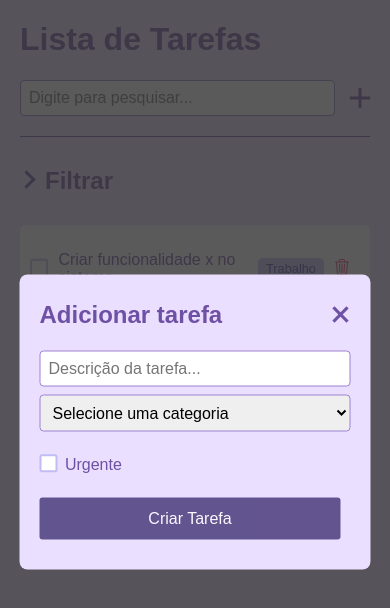
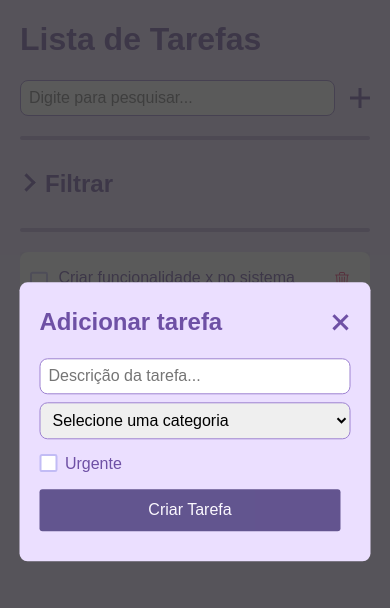
Before and after one commit to efluviae/todo-react, a React (Vite) app in the folder todo/: page / in a window 390 px wide. Both pictures are taken after a click on the element 360 px from the left and 97 px from the top of the page. Shown: the top 608 px of the page. Built offline with nearby package versions, Linux system fonts and the light colour scheme; a web font is replaced by a local one.

Commit message:
make it responsive

```diff
--- a/todo/src/App.css
+++ b/todo/src/App.css
@@ -7,7 +7,7 @@
 
 @media (min-width: 768px) {
   .app {
-    border-radius: 5px;
+    border-radius: 8px;
     padding: 20px 30px;
     box-shadow: 0 0 10px rgba(0, 0, 0, 0.1);
   }
--- a/todo/src/App.jsx
+++ b/todo/src/App.jsx
@@ -80,6 +80,7 @@ function App() {
         urgentFilter={urgentFilter}
         setUrgentFilter={setUrgentFilter}
       />
+      <div className="divider"></div>
       <TodoList
         todos={todos}
         filter={filter}
--- a/todo/src/components/AddPopup.css
+++ b/todo/src/components/AddPopup.css
@@ -58,3 +58,11 @@
     width: 75%;
   }
 }
+
+/* Desktop Styles 1200px */
+
+@media (min-width: 1200px) {
+  .add-popup {
+    width: 45%;
+  }
+}
--- a/todo/src/components/Filter.css
+++ b/todo/src/components/Filter.css
@@ -6,6 +6,7 @@
   display: flex;
   align-items: center;
   gap: 12px;
+  cursor: pointer;
 }
 
 .filter__content {
--- a/todo/src/components/Filter.jsx
+++ b/todo/src/components/Filter.jsx
@@ -18,14 +18,9 @@ const Filter = ({
 
   return (
     <div className="filter">
-      <div className="filter__header">
-        <div
-          className={`chevron-${isOpen ? "down" : "right"}`}
-          onClick={toggleOpen}
-        ></div>
-        <h2 className="filter__title" onClick={toggleOpen}>
-          Filtrar
-        </h2>
+      <div className="filter__header" onClick={toggleOpen}>
+        <div className={`chevron-${isOpen ? "down" : "right"}`}></div>
+        <h2 className="filter__title">Filtrar</h2>
       </div>
       <div className="filter__content">
         {isOpen && (
--- a/todo/src/components/TodoCard/TodoCard.css
+++ b/todo/src/components/TodoCard/TodoCard.css
@@ -1,7 +1,3 @@
-.actions__complete {
-  background-color: #5cb85c;
-}
-
 .remove {
   padding: 10px;
 }
@@ -25,10 +21,7 @@
   box-shadow: 0 0 10px rgba(0, 0, 0, 0.1);
   padding: 10px;
   margin-bottom: 10px;
-  border-radius: 5px;
-  display: flex;
-  justify-content: space-between;
-  align-items: center;
+  border-radius: 8px;
 }
 
 .todo-list__card--completed {
@@ -42,12 +35,33 @@
   gap: 10px;
 }
 
+.todo-list__card__text {
+  width: 70vw;
+  margin-bottom: 8px;
+  overflow-y: auto;
+}
+
+.todo-list__card__flags {
+  display: flex;
+  align-items: center;
+  gap: 10px;
+  margin-left: 28px;
+}
+
 .todo-list__card__category,
 .todo-list__card__urgent {
   cursor: pointer;
   font-size: 0.8em;
   padding: 3px 8px;
   border-radius: 5px;
+  width: fit-content;
+  opacity: 1;
+  transition: 200ms opacity ease-in-out;
+}
+
+.todo-list__card__category:hover,
+.todo-list__card__urgent:hover {
+  opacity: 0.8;
 }
 
 .todo-list__card__urgent {
--- a/todo/src/components/TodoCard/TodoCard.jsx
+++ b/todo/src/components/TodoCard/TodoCard.jsx
@@ -15,6 +15,9 @@ const Todo = ({
       <div className="todo-list__card__content">
         <CompleteButton todo={todo} completeTodo={completeTodo} />
         <p className="todo-list__card__text">{todo.text}</p>
+        <RemoveButton todo={todo} removeTodo={removeTodo} />
+      </div>
+      <div className="todo-list__card__flags">
         <p
           className={`todo-list__card__category category--${todo.category.toLowerCase()}`}
           onClick={() => {
@@ -34,7 +37,6 @@ const Todo = ({
           </p>
         )}
       </div>
-      <RemoveButton todo={todo} removeTodo={removeTodo} />
     </div>
   );
 };
--- a/todo/src/components/TodoList.css
+++ b/todo/src/components/TodoList.css
@@ -1,4 +1,4 @@
 .todo-list {
-  height: 50vh;
+  height: 100%;
   overflow-y: auto;
 }
--- a/todo/src/index.css
+++ b/todo/src/index.css
@@ -6,13 +6,6 @@
 body {
   background: #ebdfff;
   color: #6e50a5;
-}
-
-@media (min-width: 768px) {
-  body {
-    background: hsl(246, 74%, 85%);
-    padding: 30px;
-  }
 }
 
 @layer helper {
@@ -26,9 +19,10 @@ body {
 
   .divider {
     width: 100%;
-    height: 1px;
-    background: #6e50a5;
+    height: 4px;
+    background: #beabdd;
     margin: 20px 0;
+    border-radius: 3px;
   }
 }
 
@@ -41,6 +35,10 @@ body {
   h3 {
     font-weight: normal;
     font-size: 1rem;
+  }
+
+  p {
+    margin: 0;
   }
 }
 
@@ -156,26 +154,34 @@ body {
     top: 0;
     transform: translateX(-50%) rotate(-45deg);
   }
-}
 
-@layer chevron {
-  .chevron-right:after {
+  .chevron-right:after,
+  .chevron-down:after {
     content: " ";
+    cursor: pointer;
     display: inline-block;
     border-bottom: 3px solid #6e50a5;
     border-right: 3px solid #6e50a5;
     height: 10px;
     width: 10px;
+  }
+
+  .chevron-right,
+  .chevron-down {
+    opacity: 1;
+    transition: 200ms opacity ease-in-out;
+  }
+
+  .chevron-right:hover,
+  .chevron-down:hover {
+    opacity: 0.7;
+  }
+
+  .chevron-right:after {
     transform: rotate(-45deg);
   }
 
   .chevron-down:after {
-    content: " ";
-    display: inline-block;
-    border-bottom: 3px solid #6e50a5;
-    border-right: 3px solid #6e50a5;
-    height: 10px;
-    width: 10px;
     transform: rotate(45deg);
   }
 }
@@ -183,7 +189,16 @@ body {
 .input {
   padding: 8px;
   border: 1px solid #9d82d1;
-  border-radius: 4px;
+  border-radius: 8px;
   font-size: 1em;
   width: 100%;
 }
+
+/* Tablet Styles 768px */
+
+@media (min-width: 768px) {
+  body {
+    background: hsl(246, 74%, 85%);
+    padding: 30px;
+  }
+}
```
